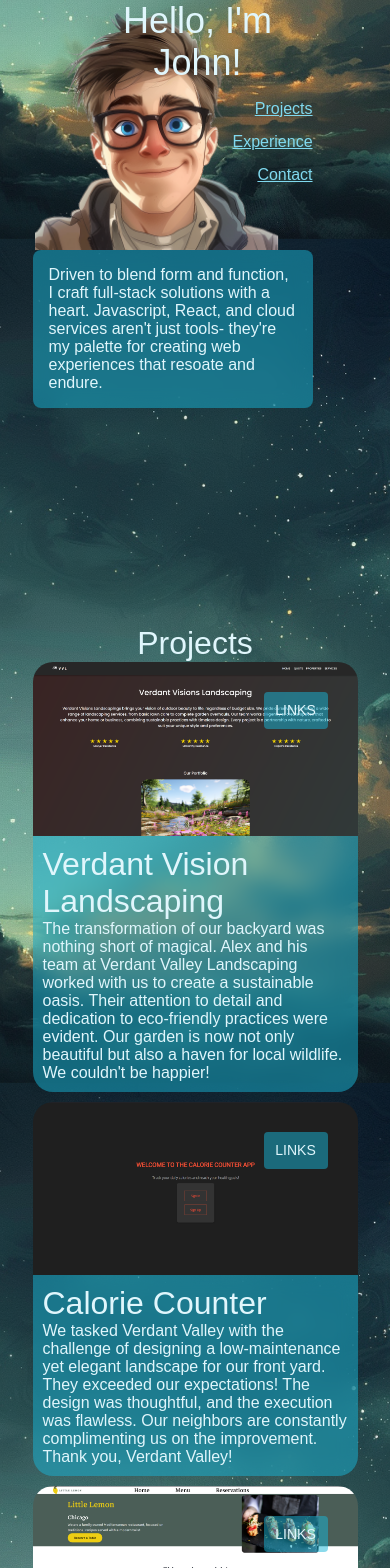
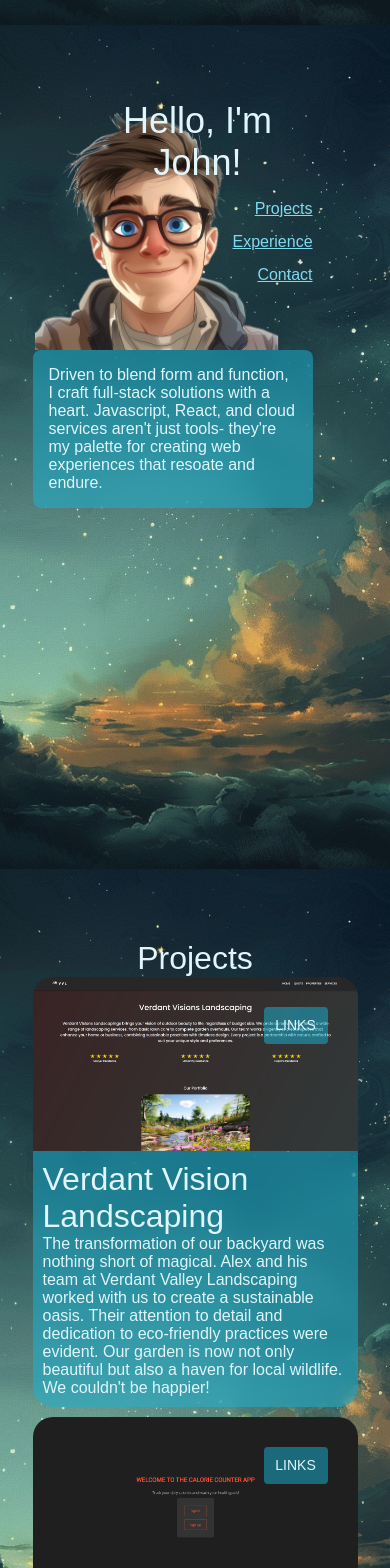
Before and after one commit to johnlundy94/full-stack-portfolio, a React (Create React App) app: page / in a window 390 px wide. Shown: the top 1568 px of the page. Built offline with nearby package versions, Linux system fonts and the light colour scheme; a web font is replaced by a local one.

Commit message:
Updated spacing

```diff
--- a/src/components/Hero/Hero.css
+++ b/src/components/Hero/Hero.css
@@ -5,6 +5,7 @@
     grid-column: 2 / span 10;
     max-width: 100%;
     align-items: start;
+    padding-top: 60px
   }
 
 .hero-title{
@@ -49,6 +50,10 @@
 }
 
 @media (max-width: 1109px) {
+  .hero-container {
+    padding-top: 100px
+  }
+
   .hero-title{
     grid-column: 2 / span 4;
   }
@@ -61,9 +66,6 @@
 
 
 @media (max-width: 673px) {
-  .hero-container {
-    grid-template-rows: repeat(6, 1fr);
-  }
 
 
   .hero-title{
@@ -95,7 +97,7 @@
 
 @media (max-width: 490px) {
   .hero-container {
-    grid-template-rows: repeat(5, 1fr);
+    grid-template-rows: repeat(4, 1fr);
   }
 
 
--- a/src/components/Projects/Projects.css
+++ b/src/components/Projects/Projects.css
@@ -4,6 +4,8 @@
     grid-template-rows: repeat(6, auto);
     grid-column: 2 / span 10;
     max-width: 100%;
+    height: 100vh;
+    padding-top: 340px;
   }
 
   .project-image{
@@ -62,3 +64,10 @@
   .project-text{
     text-align: left;
   }
+
+  @media (min-width: 800px) {
+    .projects-container {
+      grid-column: 4 / span 6;
+    }
+
+  }
```
